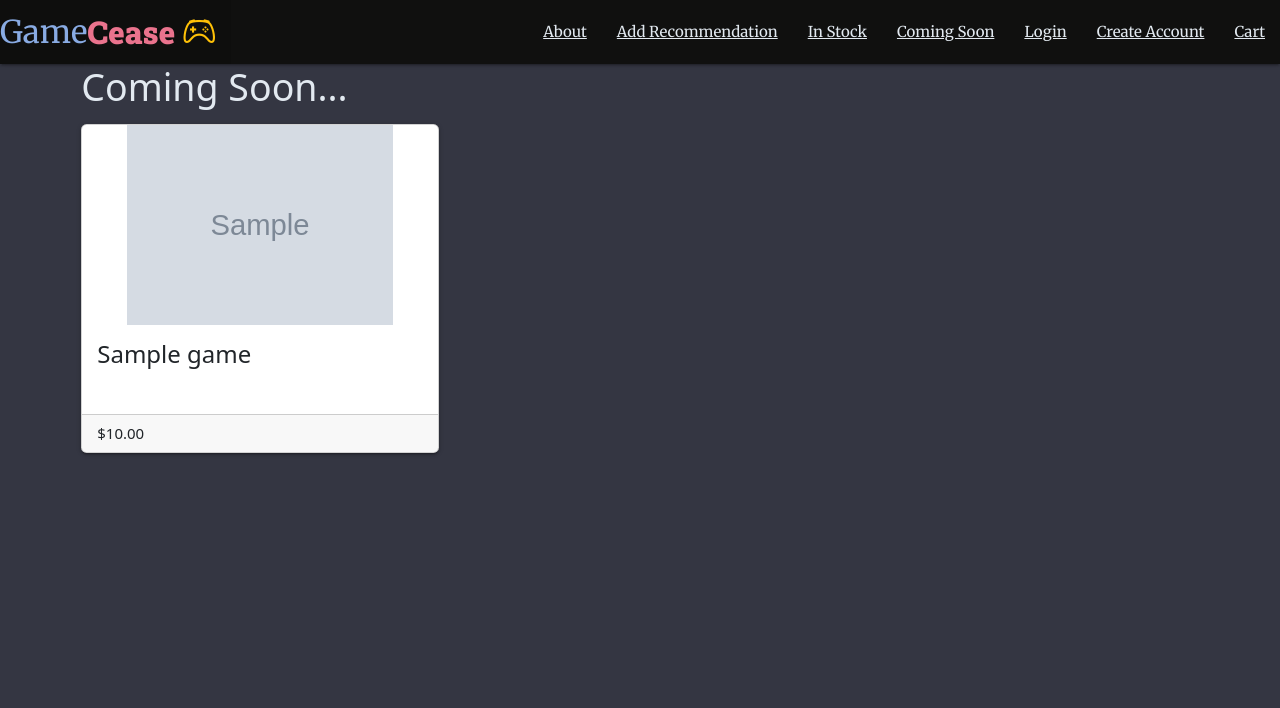
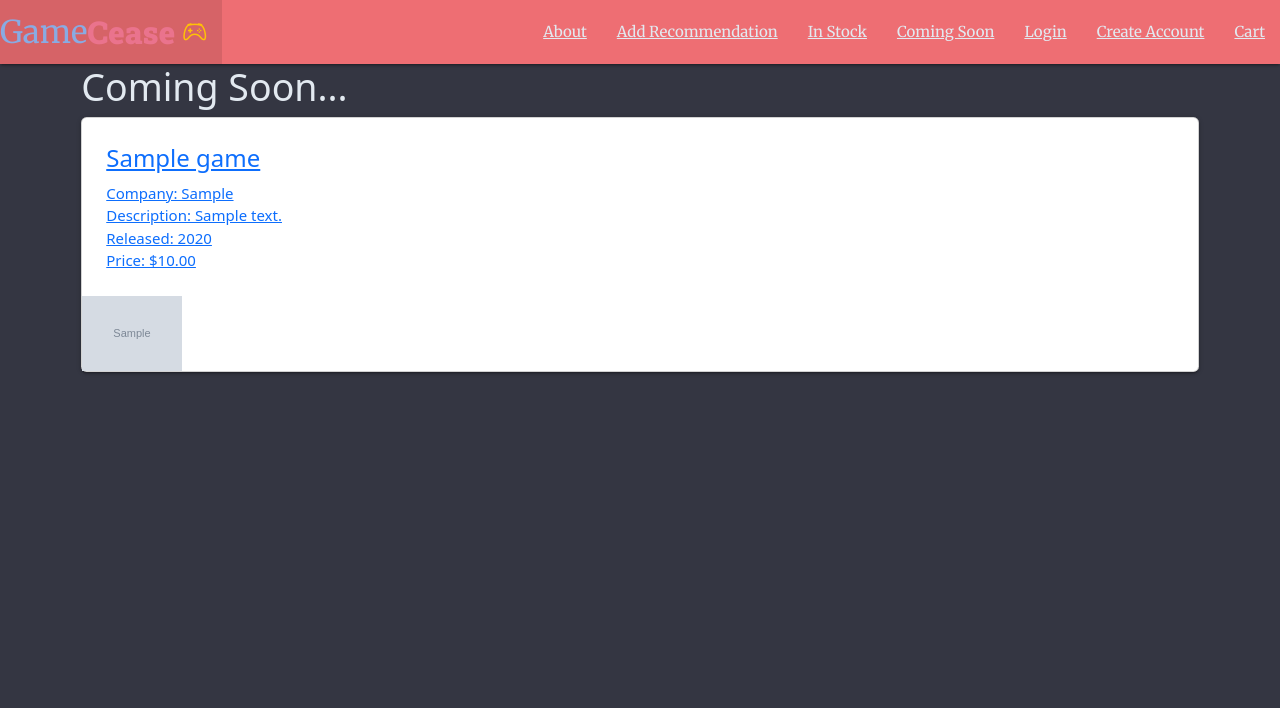
Before and after one commit to teyotobias/GameCease, a Django app: page /games/recommended/ in a window 1280 px wide. Shown: the top 708 px of the page. Run offline with Django 4.2, Linux system fonts and the light colour scheme; tables that the repository leaves empty hold one stand-in row (values such as "Sample post"); grey boxes marked "Sample" are stand-in pictures; some libraries are stand-ins or nearby versions.

Commit message:
Bootstrap and custom CSS work

```diff
--- a/games/static/css/style.css
+++ b/games/static/css/style.css
@@ -9,36 +9,6 @@ body {
 main {
     flex: 1 0 auto;
 }
-
-nav {
-    background-color: rgb(16, 16, 15);
-}
-
-.custom-icon {
-    font-size: 33px;
-  }
-
-.game-images {
-    object-fit: contain;
-    height: 200px;
-  }
-
-/* style.css */
-
-/* Set the initial text color to white for all input fields */
-input[type="text"],
-input[type="password"] {
-  color: white;
-}
-
-/* Set the text color to white when the input fields are focused */
-input[type="text"]:focus,
-input[type="password"]:focus {
-  color: white;
-}
-
-
-
 footer.page-footer {
     padding-top: 0;
     text-align: right;
--- a/games/templates/games/recommended_games.html
+++ b/games/templates/games/recommended_games.html
@@ -1,24 +1,22 @@
 {% extends 'base.html' %}
+
 {% block content %}
+  <h1>Coming Soon...</h1>
 
-<h1>Coming Soon...</h1>
-
-<div class="row">
-  {% for game in games %}
-    <div class="col-md-4 mb-4">
-      <div class="card h-100">
-        <img class='card-img-top game-images' src="{{ game.cover.url }}" alt="{{ game.title }}">
-        <div class="card-body">
-          <h5 class="card-title">{{ game.title }}</h5>
-        </div>
-        <div class="card-footer">
-          <p class="card-text mb-0">${{ game.price }}</p>
-        </div>
+{% for game in games %}
+<div class="card d-flex">
+    <a href="{% url 'games_detail' game.id %}">
+      <div class="card-content">
+        <span class="card-title">{{ game.title }}</span>
+        <p>Company: {{ game.company }}</p>
+        <p>Description: {{ game.description }}</p>
+        <p>Released: {{ game.year_released }}</p>
+        <p>Price: ${{ game.price }}</p>
       </div>
-    </div>
-    {% if forloop.counter|divisibleby:3 and not forloop.last %}
-      </div><div class="row">
-    {% endif %}
-  {% endfor %}
+      <aside>
+        <img class='game-images' src="{{ game.cover.url }}" alt="{{ game.title }}" class="img-fluid" style="max-width: 100px;">
+      </aside>
+    </a>
 </div>
+{% endfor %}
 {% endblock %}
```
